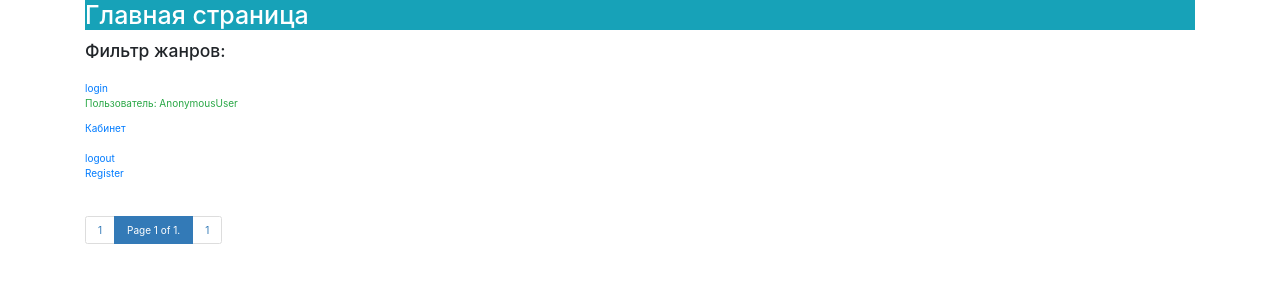
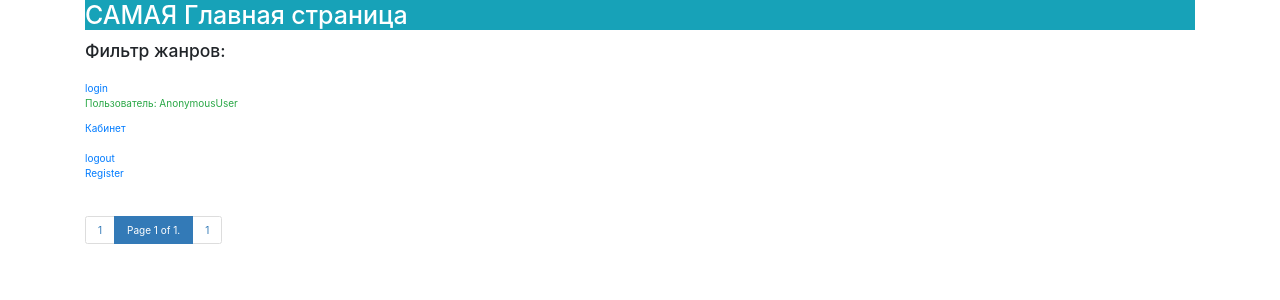
Before and after one commit to Hryts-hub/src2, a Django app: page /shop/ in a window 1280 px wide. Shown: the top 300 px of the page. Run offline with Django 3.2, Linux system fonts and the light colour scheme; data that the repository does not hold is empty; parts of the project's set-up code (start-up, migrations or seed data) failed here and were passed over; some libraries are stand-ins or nearby versions.

Commit message:
+templates word

```diff
--- a/manager/templates/index.html
+++ b/manager/templates/index.html
@@ -10,7 +10,7 @@
 
 
 <h1><p class="bg-info text-white">
-    Главная страница
+    САМАЯ Главная страница
 </p></h1>
 <h3>Фильтр жанров: </h3>
 {% for genre in genres_all %}
```
